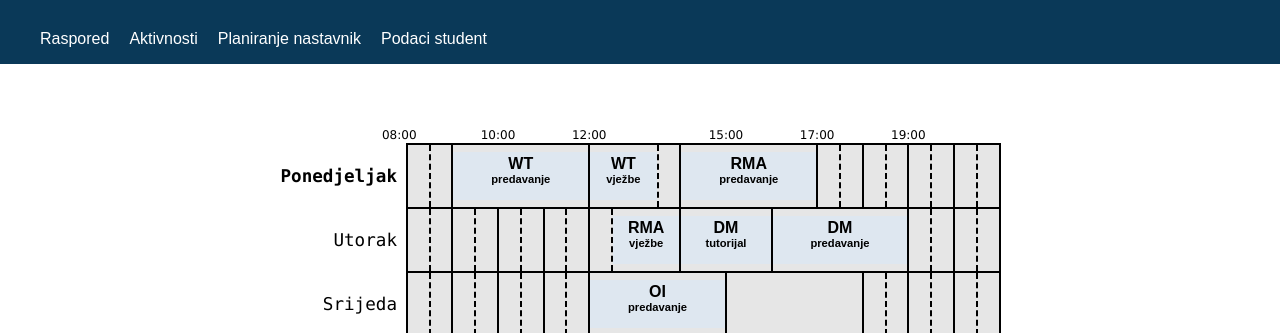
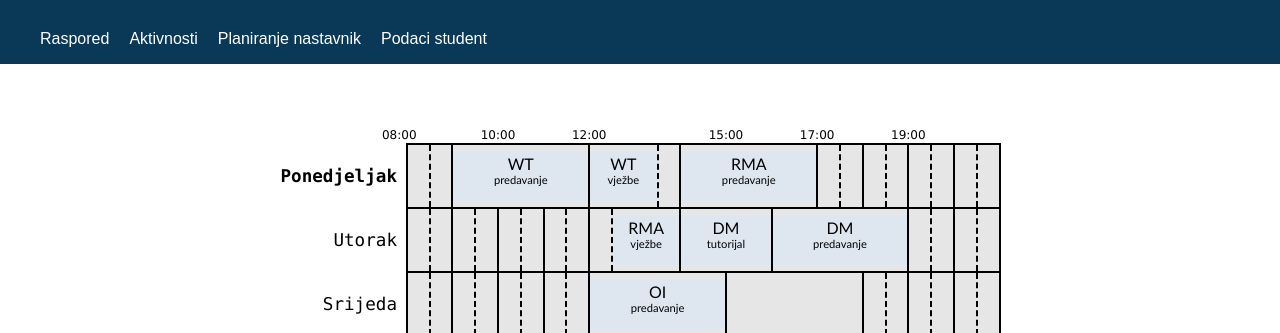
Before and after one commit to zlxxo/Web-Technologies-Project, a plain HTML site: page raspored/raspored.html in a window 1280 px wide. Shown: the top 333 px of the page. Drawn offline with Linux system fonts and the light colour scheme.

Commit message:
zadatak 1 - promijenio font teksta u tabeli

```diff
--- a/raspored/raspored.css
+++ b/raspored/raspored.css
@@ -72,8 +72,7 @@ table, tr, td {
 
 .cas p {
     text-align: center;
-    font-family: Arial, Helvetica, sans-serif;
-    font-weight: bolder;
+    font-family: Trebuchet MS, sans-serif;
 }
 
 .cas .predmet {
```
